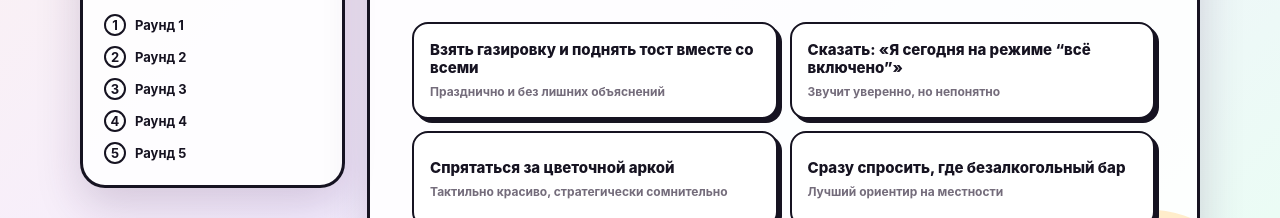
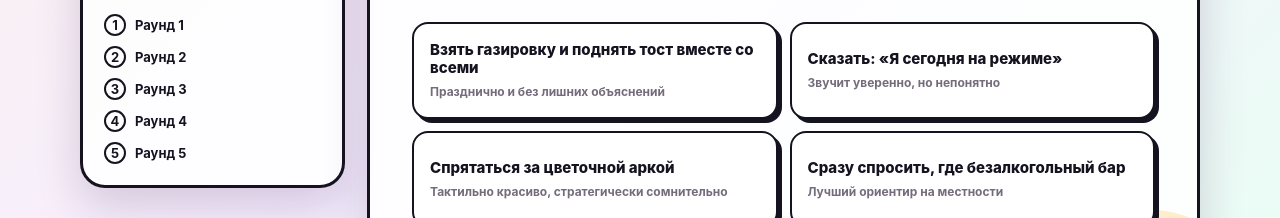
Before and after one commit to AleksPt/quest, a plain HTML site: page index.html in a window 1280 px wide. Shown: the part 734-952 px from the top of the page. Drawn offline with Linux system fonts and the light colour scheme.

Commit message:
Уточнить формулировки ответов

```diff
--- a/index.html
+++ b/index.html
@@ -143,15 +143,15 @@
     const rounds = [
       { title: 'Фуршетный капкан', text: 'Едва Олег успел поздороваться, дядя Витя уже протягивает ему бокал: «За знакомство! Один-то можно».', choices: [
         { text: 'Взять газировку и поднять тост вместе со всеми', note: 'Празднично и без лишних объяснений', change: 0, feedback: 'Точный ход! Олег чокнулся газировкой — дядя Витя даже не заметил подмены.' },
-        { text: 'Сказать: «Я сегодня на режиме “всё включено”»', note: 'Звучит уверенно, но непонятно', change: -12, feedback: 'Фраза эффектная, но дядя Витя включил режим уточняющих вопросов. Олегу пришлось отступить к канапе.' },
+        { text: 'Сказать: «Я сегодня на режиме»', note: 'Звучит уверенно, но непонятно', change: -12, feedback: 'Фраза эффектная, но дядя Витя включил режим уточняющих вопросов. Олегу пришлось отступить к канапе.' },
         { text: 'Спрятаться за цветочной аркой', note: 'Тактильно красиво, стратегически сомнительно', change: -20, feedback: 'Арка оказалась прозрачной. Олег был найден и поздравлен ещё раз.' },
         { text: 'Сразу спросить, где безалкогольный бар', note: 'Лучший ориентир на местности', change: 4, feedback: 'Отлично! Теперь у Олега есть безопасная база и стакан с лаймом как талисман.' }
       ]},
       { title: 'Тост от подруги невесты', text: 'Подруга невесты заводит речь: «Олег, ты же у нас душа компании! Наливай ему как всем». Все смотрят очень дружелюбно.', choices: [
         { text: 'Поднять свой лимонад: «За молодых — от всей души!»', note: 'Участие без компромиссов', change: 2, feedback: 'Идеально: Олег в тосте, но не в ловушке. Подруга невесты переключилась на речь о молодожёнах.' },
         { text: 'Попросить подругу невесты налить «что-нибудь послабее»', note: 'Рискованная дипломатия', change: -18, feedback: '«Послабее» прозвучало как приглашение к обсуждению. Олег потерял пару процентов и много времени.' },
-        { text: 'Сказать, что он за рулём', note: 'Простой и понятный аргумент', change: 0, feedback: 'Работает! Даже если Олег приехал на метро — сегодня он за рулём собственной жизни.' },
-        { text: 'Перевести разговор на квартальный отчёт', note: 'Крайняя мера', change: -7, feedback: 'Все сразу захотели пить… но Олег всё же удержался.' }
+        { text: 'Сказать, что я за рулём', note: 'Простой и понятный аргумент', change: 0, feedback: 'Работает! Даже если Олег приехал на метро — сегодня он за рулём собственной жизни.' },
+        { text: 'Перевести разговор на другую тему', note: 'Крайняя мера', change: -7, feedback: 'Все сразу захотели пить… но Олег всё же удержался.' }
       ]},
       { title: 'Конкурс со стаканами', text: 'Ведущий зовёт гостей на «весёлый конкурс». На столе — подозрительно одинаковые стаканы. В зале уже скандируют: «О-лег! О-лег!»', choices: [
         { text: 'Стать судьёй конкурса и считать аплодисменты', note: 'Нужна важная роль — вот она', change: 4, feedback: 'Блестяще. Ведущий вручил Олегу колокольчик, а стаканы достались конкурсантам.' },
```
